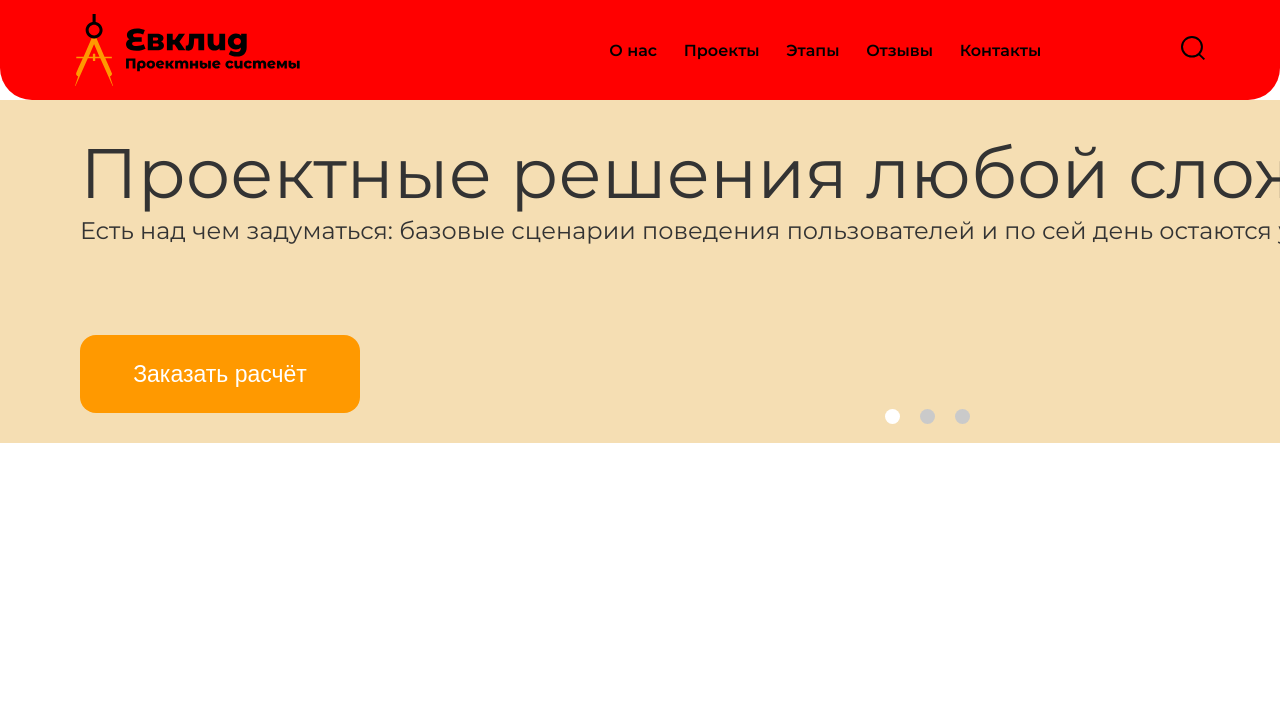
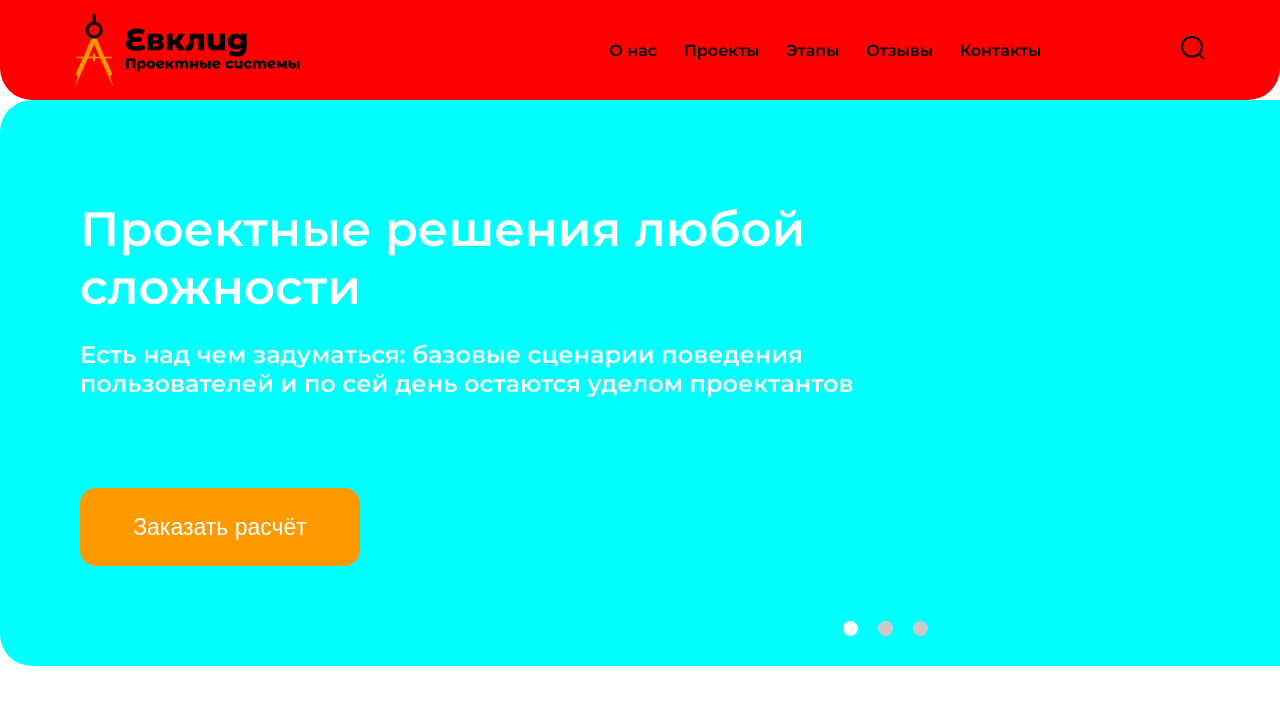
Before and after one commit to ConPECKtor/ProjectEuclid, a React (Vite) app: page / in a window 1280 px wide. Shown: the top 704 px of the page. Built offline with nearby package versions, Linux system fonts and the light colour scheme.

Commit message:
работаем над banner

```diff
--- a/src/App.css
+++ b/src/App.css
@@ -119,12 +119,15 @@ section {
   margin: 0px auto;
 }
 
+/* .btn {
+  border: 20px 30px;
+  background-color: #ff9900;
+  padding: 15px 20px;
+} */
 
 :root {
-  --primaryButton: #FF9900
+  --primaryButton: #ff9900;
 }
-
-
 
 /* Header */
 
@@ -185,8 +188,6 @@ section {
   min-width: 432px;
 }
 
-
-
 .header__searchBurger {
   display: flex;
   gap: 15px;
@@ -197,18 +198,16 @@ section {
 
 .header__searchBurgerText {
   border: none;
-  border-bottom: 1px solid #CACACA;
+  border-bottom: 1px solid #cacaca;
 }
 
 .header__searchBurgerText:focus {
   outline: none;
 }
 
-
 .header__searchBurger {
   display: none;
   position: absolute;
-
 }
 
 .header__searchBurger--active {
@@ -219,56 +218,53 @@ section {
 
 /* BANNER */
 
+main {
+  /* display: none; */
+}
 
 .banner {
   display: flex;
   position: relative;
   flex-direction: column;
-  justify-content: center;
-  align-items: start;
-  background-color: wheat;
-
-  padding: 30px 80px;
+  padding: 100px 80px;
+  background-color: aqua;
+  border-radius: 32px;
 }
 
-.banner__mainInfo {
-  display: flex;
-  flex-direction: column;
-  justify-content: start;
-
-  gap: 90px;
-
+.banner__title {
+  font-size: 48px;
+  font-weight: 600;
+  color: #fff;
+  width: 51%;
+  margin-bottom: 24px;
 }
 
-
-.banner__mainInfoTitle {
-  font-size: 70px;
+.banner__desc {
+  font-size: 24px;
+  font-weight: 600;
+  color: #fff;
+  width: 49%;
+  margin-bottom: 90px;
 }
 
-.banner__mainInfoDescription {
-  font-size: 24px;
+.banner__addOrder {
+  width: 280px;
+  height: 78px;
+  padding: 25px 39px;
+  background-color: #ff9900;
+  border-radius: 16px;
+  color: #fff;
+  font-size: 23px;
+  font-weight: 600px;
 }
 
-.banner__mainInfoButton {
-  width: 280px;
-  height: 78px;
-  background-color: var(--primaryButton);
-  color: #FFFFFFFF;
-  font-size: 23px;
-  border-radius: 16px;
-}
-
-.banner__backgrounds {
+.banner__backgroundsBtn {
   position: absolute;
-  top: 90%;
-  left: 50%;
-
+  bottom: 30px;
+  left: calc(50% - (15px + 20px + (15px / 2)));
   display: flex;
   gap: 20px;
 }
-
-
-
 
 /* ABOUT  */
 
@@ -279,8 +275,6 @@ section {
 .about__card {
   display: flex;
 }
-
-
 
 @media (max-width: 1024px) {
   body {
@@ -313,15 +307,12 @@ section {
     width: 116px;
     height: 28px;
   }
-
-
 }
 
 @media (max-width: 768px) {
   .header {
     padding: 20px 50px;
   }
-
 
   .header__logobox {
     height: 48px;
@@ -331,15 +322,12 @@ section {
     width: 116px;
     height: 28px;
   }
-
-
 }
 
 @media (max-width: 420px) {
   .header {
-    padding: 23px;
+    padding: 17px;
   }
-
 
   .header__burger {
     width: 100vw;
@@ -360,6 +348,4 @@ section {
     width: 85px;
     height: 23px;
   }
-
-
 }
--- a/src/App.jsx
+++ b/src/App.jsx
@@ -10,7 +10,6 @@ import burgerButton from "./style/SVG/burgerButton.svg";
 
 import circleActive from "./style/SVG/CircleA.svg";
 import circleDefault from "./style/SVG/CircleD.svg";
-
 
 import about_1 from "./style/SVG/about_1.svg";
 import about_2 from "./style/SVG/about_2.svg";
@@ -138,23 +137,28 @@ function Main() {
   return (
     <main>
       <div className="banner">
-        <div className="banner__mainInfo">
+        <h2 className="banner__title">Проектные решения любой сложности</h2>
+        <p className="banner__desc">
+          Есть над чем задуматься: базовые сценарии поведения пользователей и по
+          сей день остаются уделом проектантов
+        </p>
+        <button className="banner__addOrder">Заказать расчёт</button>
+        {/* <div className="banner__mainInfo">
           <div className="banner__mainInfoTexts">
             <p className="banner__mainInfoTitle">Проектные решения любой сложности</p>
             <p className="banner__mainInfoDescription">
-              Есть над чем задуматься: базовые сценарии поведения пользователей
-              и по сей день остаются уделом проектантов
+              Есть над чем задуматься: базовые сценарии поведения пользователей
+              и по сей день остаются уделом проектантов
             </p>
           </div>
 
           <button className="banner__mainInfoButton">Заказать расчёт</button>
-        </div>
+        </div> */}
 
-        <div className="banner__backgrounds">
+        <div className="banner__backgroundsBtn">
           <img src={circleActive} alt="" />
           <img src={circleDefault} alt="" />
           <img src={circleDefault} alt="" />
-
         </div>
       </div>
       <div className="about">
@@ -171,8 +175,8 @@ function Main() {
           <div className="about__cardPhoto">
             <div className="about__cardPhotoFooter">
               <p>
-                Принимая во внимание показатели успешности, перспективное
-                планирование способствует подготовке и реализации новых
+                Принимая во внимание показатели успешности, перспективное
+                планирование способствует подготовке и реализации новых
                 принципов
               </p>
               <button>Подробнее</button>
@@ -182,18 +186,18 @@ function Main() {
           <div className="about__cardCards">
             <div className="about__cardCardsItem">
               <img src={about_1} alt="Фигура" />
-              <p>Консультация с широким активом</p>
+              <p>Консультация с широким активом</p>
               <p>
-                А также свежий взгляд на привычные вещи — безусловно открывает
-                новые горизонты для как самодостаточных, так и внешне зависимых
+                А также свежий взгляд на привычные вещи — безусловно открывает
+                новые горизонты для как самодостаточных, так и внешне зависимых
                 концептуальных решений
               </p>
             </div>
             <div className="about__cardCardsItem">
               <img src={about_2} alt="Фигура" />
-              <p>В своём стремлении повысить</p>
+              <p>В своём стремлении повысить</p>
               <p>
-                Качество жизни, они забывают, что сплочённость команды
+                Качество жизни, они забывают, что сплочённость команды
                 профессионалов представляет собой интересный эксперимент
                 проверки прогресса профессионального сообщества
               </p>
```
